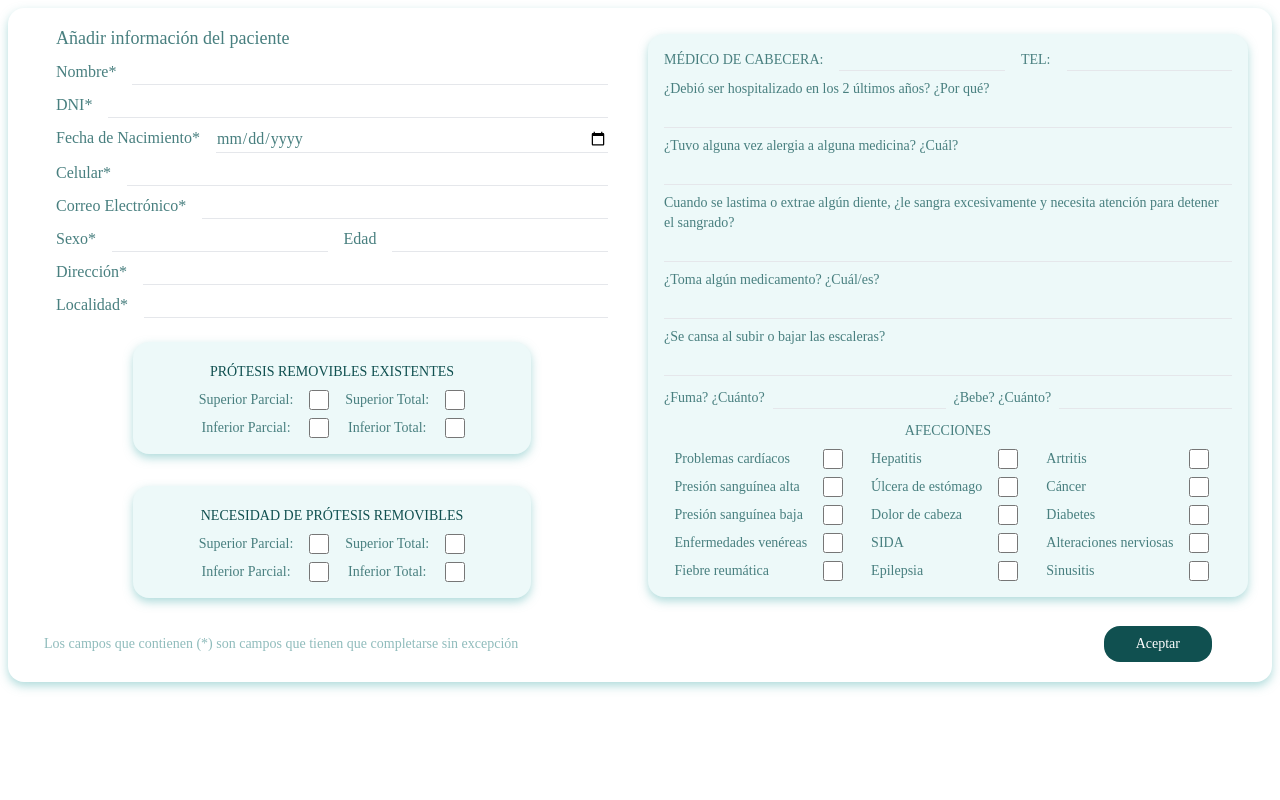
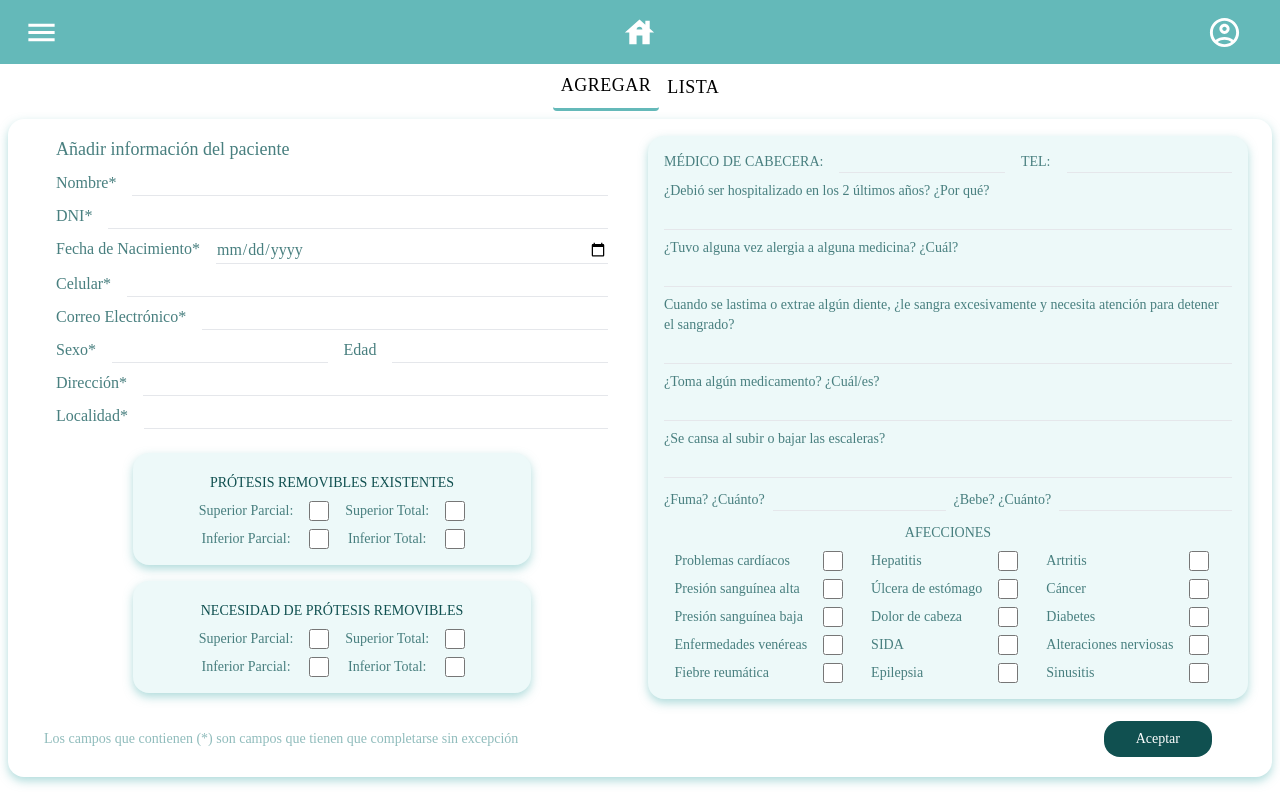
Before and after one commit to milagrossachetti/TFI_Client, a React (Create React App) app: page / in a window 1280 px wide. Built offline with nearby package versions, Linux system fonts and the light colour scheme.

Commit message:
UI Registrar Paciente

```diff
--- a/src/App.js
+++ b/src/App.js
@@ -1,10 +1,12 @@
 import './App.css';
 
 import PatientRegistrationForm from './Components/PatientRegistrationForm';
+import Navbar from './Components/Navbar/Navbar';
 
 function App() {
   return (
     <>
+      <Navbar />
       <PatientRegistrationForm />
     </>
   )
--- a/src/Components/Components.css
+++ b/src/Components/Components.css
@@ -6,7 +6,7 @@
 
 .font-montserrat {
     font-family: "Montserrat";
-    font-weight: 300;
+    font-weight: 400;
     font-style: normal;
 }
 
--- a/src/Components/PatientRegistrationForm.js
+++ b/src/Components/PatientRegistrationForm.js
@@ -51,7 +51,7 @@ function PatientRegistrationForm() {
                                     <PatientForm2 title="PRÓTESIS REMOVIBLES EXISTENTES" namePrefix="existingProstheses"/>
                                     </SecondaryCard>
                                 </div>
-                                <div className='mt-4 w-9/12'>
+                                <div className='w-9/12'>
                                     <SecondaryCard>
                                     <PatientForm2 title="NECESIDAD DE PRÓTESIS REMOVIBLES" namePrefix="needProstheses"/>
                                     </SecondaryCard>
--- a/src/components/navbar/Navbar.js
+++ b/src/components/navbar/Navbar.js
@@ -11,7 +11,7 @@ import { AccountCircleOutlined, House } from '@mui/icons-material';
 export default function Navbar() {
   return (
     <Box sx={{ flexGrow: 1 }}>
-      <AppBar position="static">
+      <AppBar position="static" style={{ backgroundColor: '#64B9B9' }}>
         <Toolbar>
           <IconButton
             size="large"
@@ -33,11 +33,13 @@ export default function Navbar() {
         boxShadow: 'none'}}>
         <Box sx={{ display: 'flex', justifyContent: 'center', width: '100%' }}>
           <Button sx={{
-            fontSize:"15px",
+            fontSize:"18px",
+            fontFamily: "Abel",
             color:"black",
-            borderBottom: "3px solid #1976d2"}}>Agregar</Button>
+            borderBottom: "3px solid #64B9B9"}}>Agregar</Button>
           <Button sx={{
-            fontSize:"15px",
+            fontSize:"18px",
+            fontFamily: "Abel",
             color:"black"}}>Lista</Button>
         </Box>
       </AppBar>
```
